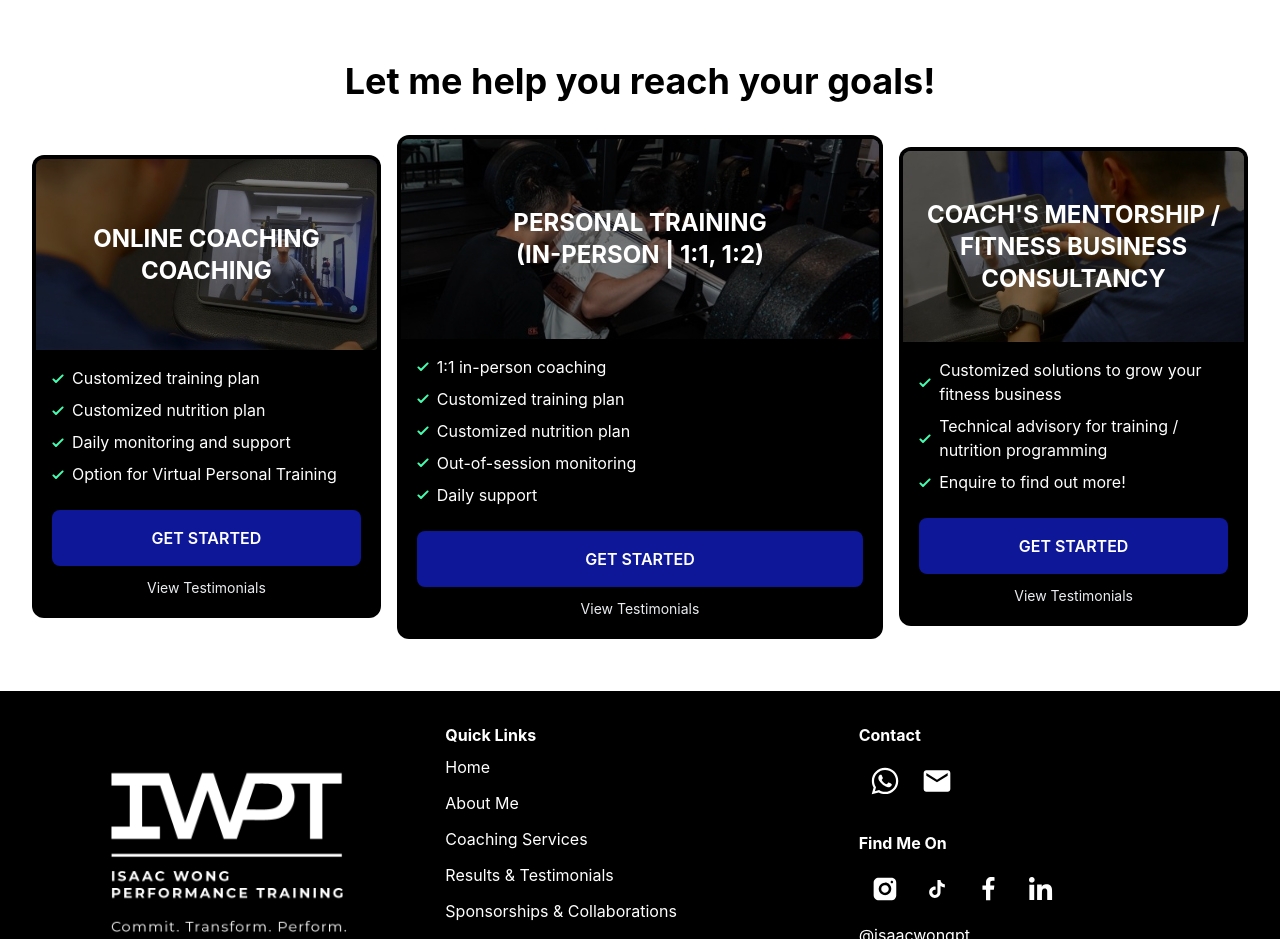
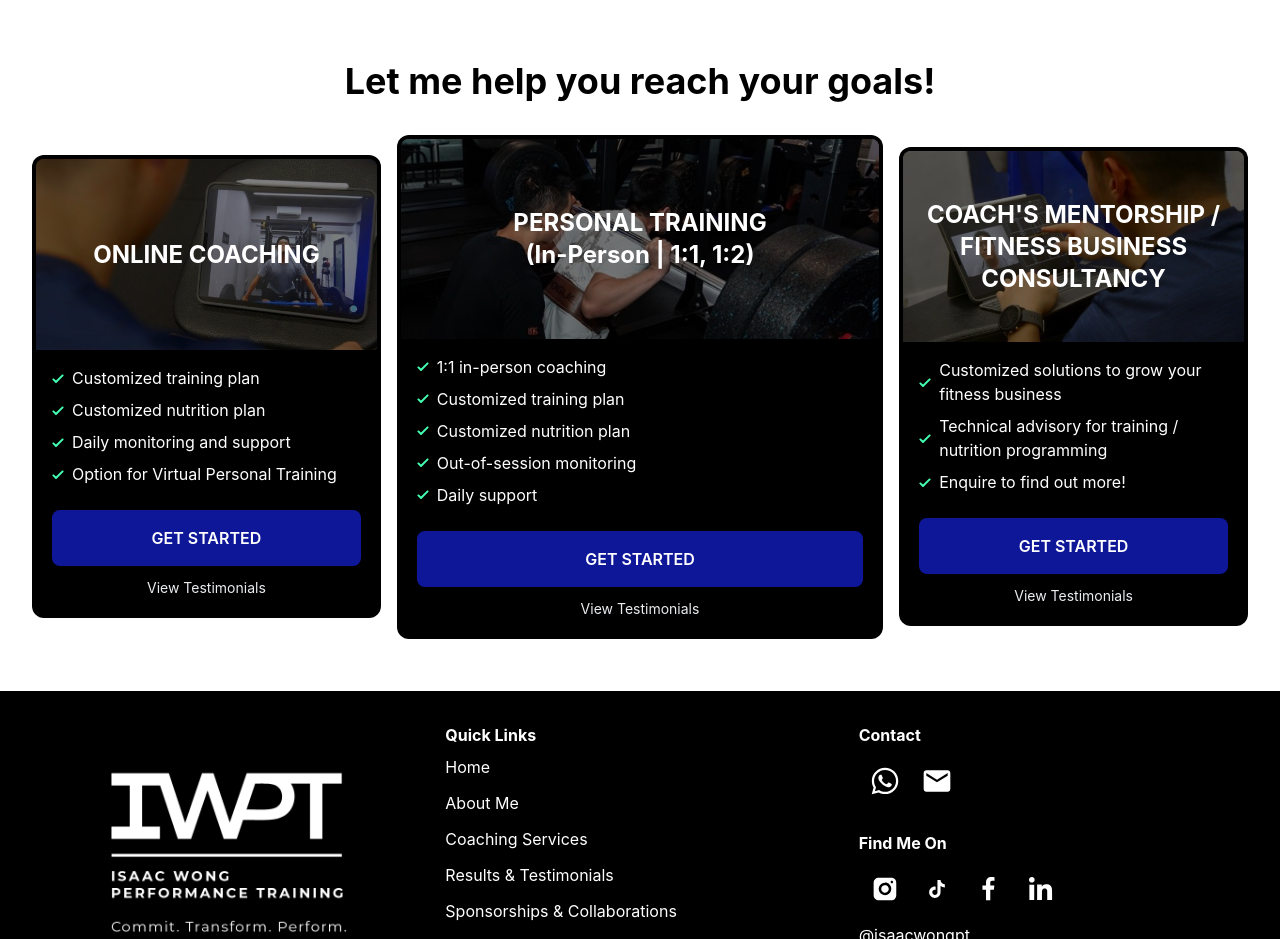
Before and after one commit to AmandineH/isaac-wong-pt, a Nuxt app: page / in a window 1280 px wide. Shown: the part 6540-7479 px from the top of the page. Built offline with nearby package versions, Linux system fonts and the light colour scheme.

Commit message:
Update label

```diff
--- a/src/components/Products.vue
+++ b/src/components/Products.vue
@@ -31,7 +31,7 @@
             />
             <div class="absolute inset-0 bg-black opacity-50" />
             <p
-              class="absolute inset-0 flex items-center justify-center text-center text-white uppercase display-xs-bold p-16px"
+              class="absolute inset-0 flex items-center justify-center text-center text-white display-xs-bold p-16px"
               v-html="product.label"
             ></p>
           </div>
@@ -88,7 +88,7 @@ export default {
         {
           key: "online-coaching",
           src: require("@/assets/services/virtual-personal-training.jpg"),
-          label: "ONLINE COACHING Coaching",
+          label: "ONLINE COACHING",
           features: [
             "Customized training plan",
             "Customized nutrition plan",
```
